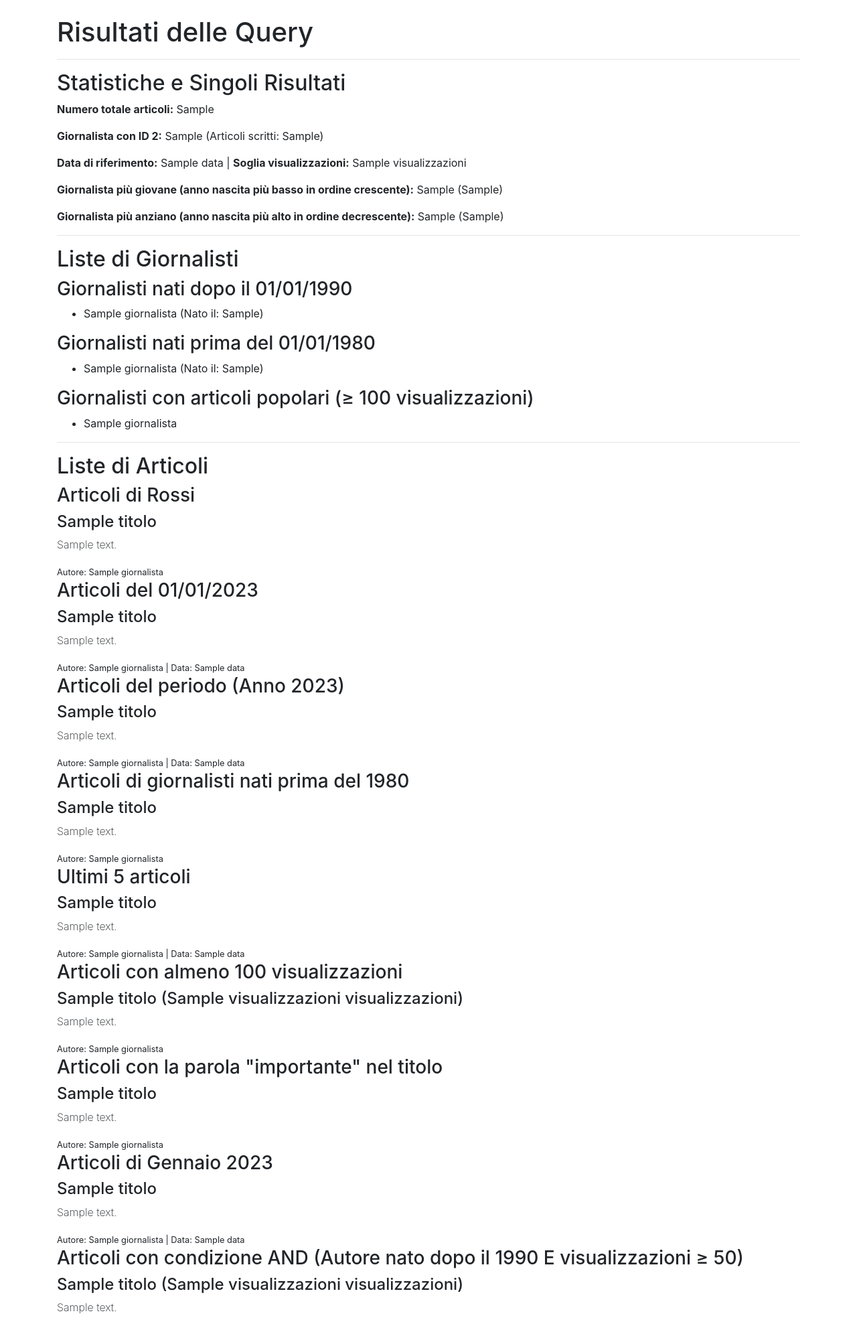
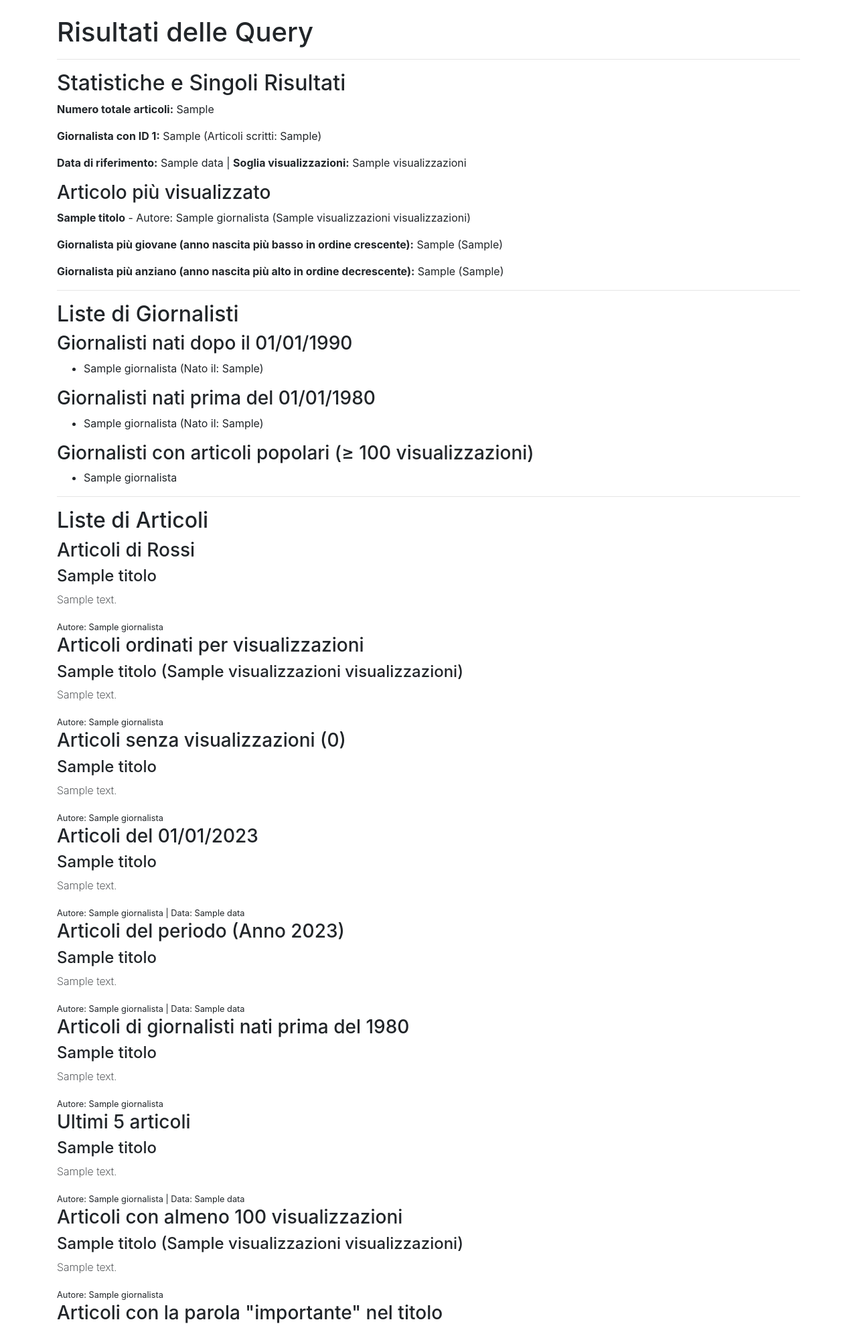
Before and after one commit to AndreaFilice/primo_progetto, a Django app: template news/templates/query.html in a window 1280 px wide. Shown: the part 56-2036 px from the top of the page at 67% size. Run offline with Django 5.2, Linux system fonts and the light colour scheme; the template is opened without the code that fills it: most values are stand-ins (such as "Sample title", 1, 10 or a date in 2020).

Commit message:
feat: step 19
* fixing some Models, adding new attributes
* bring back Query base.html file
* added lista_giornalisti view
*  added index

```diff
--- a/news/models.py
+++ b/news/models.py
@@ -3,6 +3,7 @@ from django.db import models
 class Giornalista(models.Model):
     nome = models.CharField(max_length=20)
     cognome = models.CharField(max_length=20)
+    anno_di_nascita = models.DateField(blank=True)
 
     def __str__(self):
         return self.nome + " " + self.cognome
@@ -15,6 +16,8 @@ class Articolo(models.Model):
     titolo = models.CharField(max_length=100)
     contenuto = models.TextField()
     giornalista = models.ForeignKey(Giornalista, on_delete=models.CASCADE, related_name="articoli")
+    data = models.DateField(auto_now=True, blank=True)
+    visualizzazioni = models.IntegerField(default=0, blank=True)
 
     def __str__(self):
         return self.titolo;
--- a/news/templates/lista_articoli.html
+++ b/news/templates/lista_articoli.html
@@ -4,9 +4,9 @@
     <h4>Articoli :</h4>
 
     {% for articolo in articoli %}
-        <p><strong>Titolo: </strong>{{ articolo.titolo }}</p>
+        <p><strong>Titolo: </strong><a href="/news/articoli/{{ articolo.id }}">{{ articolo.titolo }}</a></p>
         <p><strong>Contenuto: </strong>{{ articolo.contenuto }}</p>
-        <p><strong>Autore: </strong>{{ articolo.giornalista }}</p>
+        <p><strong>Autore: </strong><a href="/news/articoli/{{ articolo.id }}">{{ articolo.giornalista }}</a></p>
         <hr>
     {% endfor %}
 {%endblock content%}
--- a/news/templates/query.html
+++ b/news/templates/query.html
@@ -7,8 +7,12 @@
     <hr>
     <h2>Statistiche e Singoli Risultati</h2>
     <p><strong>Numero totale articoli:</strong> {{ numero_totale_articoli }}</p>
-    <p><strong>Giornalista con ID 2:</strong> {{ giornalista_1 }} (Articoli scritti: {{ numero_articoli_giornalista_1 }})</p>
+    <p><strong>Giornalista con ID 1:</strong> {{ giornalista_1 }} (Articoli scritti: {{ numero_articoli_giornalista_1 }})</p>
     <p><strong>Data di riferimento:</strong> {{ data }} | <strong>Soglia visualizzazioni:</strong> {{ visualizzazioni }}</p>
+    {% if articolo_piu_visualizzato %}
+        <h3>Articolo più visualizzato</h3>
+        <p><strong>{{ articolo_piu_visualizzato.titolo }}</strong> - Autore: {{ articolo_piu_visualizzato.giornalista }} ({{ articolo_piu_visualizzato.visualizzazioni }} visualizzazioni)</p>
+    {% endif %}
     {% if giornalista_giovane %}
         <p><strong>Giornalista più giovane (anno nascita più basso in ordine crescente):</strong> {{ giornalista_giovane }} ({{ giornalista_giovane.anno_di_nascita }})</p>
     {% endif %}
@@ -40,6 +44,24 @@
     <h2>Liste di Articoli</h2>
     <h3>Articoli di Rossi</h3>
     {% for articolo in articoli_cognome %}
+        <div>
+            <h4>{{ articolo.titolo }}</h4>
+            <p style="font-weight: 200">{{ articolo.contenuto }}</p>
+            <small>Autore: {{ articolo.giornalista }}</small>
+        </div>
+    {% endfor %}
+
+    <h3>Articoli ordinati per visualizzazioni</h3>
+    {% for articolo in articoli_ordinati %}
+        <div>
+            <h4>{{ articolo.titolo }} ({{ articolo.visualizzazioni }} visualizzazioni)</h4>
+            <p style="font-weight: 200">{{ articolo.contenuto }}</p>
+            <small>Autore: {{ articolo.giornalista }}</small>
+        </div>
+    {% endfor %}
+
+    <h3>Articoli senza visualizzazioni (0)</h3>
+    {% for articolo in articoli_senza_visualizzazioni %}
         <div>
             <h4>{{ articolo.titolo }}</h4>
             <p style="font-weight: 200">{{ articolo.contenuto }}</p>
@@ -136,5 +158,4 @@
             <small>Autore: {{ articolo.giornalista }}</small>
         </div>
     {% endfor %}
-
 {% endblock content %}
```
Also changed, not shown: news/templates/giornalista_detail.html (added, +12 -0 lines), news/templates/index_news.html (added, +12 -0 lines), news/templates/lista_giornalisti.html (added, +12 -0 lines), news/urls.py (+7 -3 lines), news/views.py (+29 -2 lines), db.sqlite3, news/migrations/0003_articolo_data_articolo_visualizzazioni_and_more.py (added).
